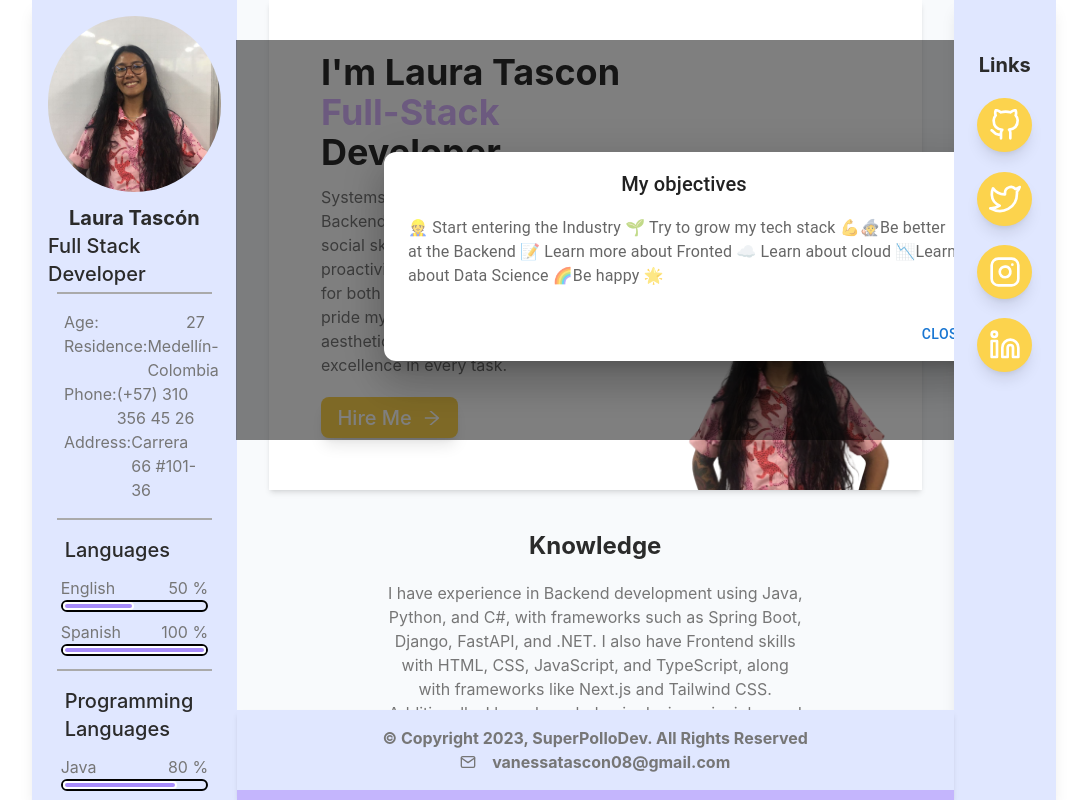
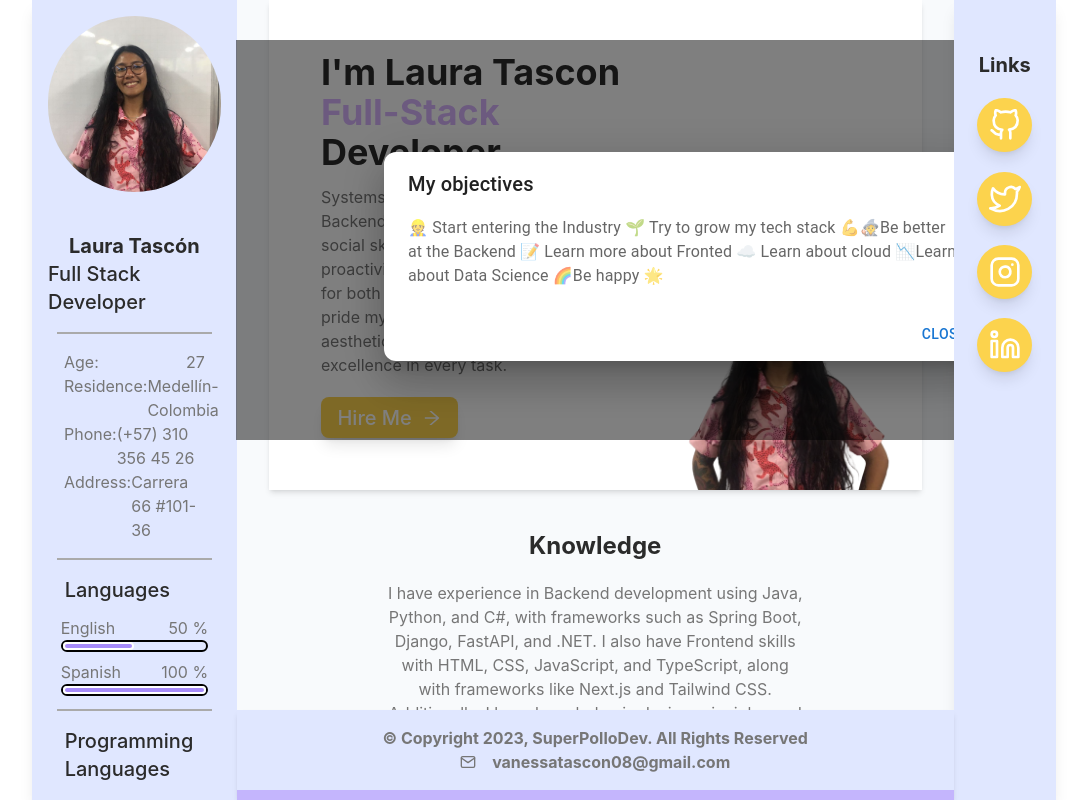
Before and after one commit to superpollo2/hoja_de_vida, a Next.js app: page / in a window 1280 px wide. Both pictures are taken after a click on the button "Hire Me". Shown: the whole page, without its empty margins (96-1183 px from the left). Built offline with nearby package versions, Linux system fonts and the light colour scheme.

Commit message:
Add extra skills

```diff
--- a/components/BriefcaseCard.tsx
+++ b/components/BriefcaseCard.tsx
@@ -20,6 +20,7 @@ function BriefcaseCard ({ title, description, image, alt, link }: briefcaseProps
     const handleClose = () => {
         setOpen(false);
     };
+
     return (
         <section className="flex flex-col space-y-2  w-[25%] bg-white  shadow-lg pb-8 mb-8">
             <picture className="pb-4">
@@ -32,7 +33,7 @@ function BriefcaseCard ({ title, description, image, alt, link }: briefcaseProps
             <div className="flex items-center px-[1rem] space-x-3">
                 <div className="text-amber-300 font-bold text-lg  "><a href="#" onClick={handleClickOpen}>Learn More </a></div>
                 <div><FcNext/></div>
-                <CustomDialog open={open} handleClose={handleClose} title={title} description={description}  />
+                <CustomDialog open={open} handleClose={handleClose} title={title} description={description} />
             </div>
         </section >
     );
--- a/components/Button.tsx
+++ b/components/Button.tsx
@@ -27,12 +27,10 @@ function MyButton() {
         <div>
             <button
                 className='shadow-lg button flex items-center rounded-lg text-primary py-[2%] px-[5%] mt-[6%] bg-blue-500'
-                onClick={handleClickOpen}
-
-            >
+                onClick={handleClickOpen}>
                 Hire me <AiOutlineArrowRight style={{ marginLeft: '10px' }} />
             </button>
-            <CustomDialog title='My objectives' description={dialogText} open={open} handleClose={handleClose} />
+            <CustomDialog title='My objectives' description={dialogText} open={open} handleClose={handleClose}  />
         </div>
 
 
--- a/components/CustomDialog.tsx
+++ b/components/CustomDialog.tsx
@@ -1,4 +1,8 @@
+
+import React, { useState } from 'react';
 import { Button, Dialog, DialogTitle } from '@mui/material';
+import { AiOutlineArrowRight } from 'react-icons/ai';
+import { keyframes, styled } from '@mui/material/styles';
 import DialogContent from '@mui/material/DialogContent';
 import DialogContentText from '@mui/material/DialogContentText';
 import DialogActions from '@mui/material/DialogActions';
@@ -14,8 +18,8 @@ interface custromDialogProps {
 function CustomDialog({title, description,open, handleClose }: custromDialogProps) {
 
     return (
-        <Dialog open={open} onClose={handleClose} className='custom-dialog' >
-            <DialogTitle className='text-center'>{title}</DialogTitle>
+        <Dialog open={open} onClose={handleClose} className='custom-dialog  ' >
+            <DialogTitle>{title}</DialogTitle>
             <DialogContent>
                 <DialogContentText id="alert-dialog-slide-description">
                     {description}
--- a/components/PersonalInformation.tsx
+++ b/components/PersonalInformation.tsx
@@ -9,10 +9,10 @@ function PersonalInformation() {
     return (
         <div>
             <section className="flex flex-col items-center ">
-                <picture className="pb-2">
+                <picture className="pb-6">
                     <Image src="/images/perfil.jpg" alt="Fotografía de la desarrolladora full stack Laura Tascón" width={200} height={334} className="rounded-full" />
                 </picture>
-                <div className="flex flex-col items-center py-1">
+                <div className="flex flex-col items-center py-4">
                     <h3 className="text-primary-bold"> Laura Tascón</h3>
                     <span className="text-primary">Full stack developer</span>
                 </div>
--- a/components/Skills.tsx
+++ b/components/Skills.tsx
@@ -16,7 +16,7 @@ function Skills() {
             <SeparatorLine widthLine={"90"} />
             <BarList barList={percentageProgramming} title="Programming languages" />
             <SeparatorLine widthLine={"90"} />
-            <section className="p-2">
+            <section className="p-4">
                 {
                     extraSkills.map((skill) => (
                         <>
--- a/services/getEducations.ts
+++ b/services/getEducations.ts
@@ -12,7 +12,7 @@ export const getEducations = () => (
         },
         {
             id: 2,
-            title: "Systems enginee",
+            title: "Systems engineer",
             institute :"University of Antioquia" ,
             date: "jun 2017 - 2023" ,
             information: "Systems engineering technology applies scientific principles to design, develop, and manage intricate systems. This interdisciplinary field integrates components, optimizing system performance across hardware, software, and human factors. Engineers employ specialized tools to enhance reliability and solve complex problems. Their focus is on creating efficient, innovative solutions for real-world challenges." ,
--- a/services/getExtraSkills.ts
+++ b/services/getExtraSkills.ts
@@ -2,7 +2,7 @@ export const getExtraSkills = () => (
     [
         {
             id: 1,
-            text: "Django, Fast API"
+            text: "Server management "
         },
         {
             id: 2,
@@ -10,7 +10,11 @@ export const getExtraSkills = () => (
         },
         {
             id: 3,
-            text: "Scrum, Figma, DevOps"
+            text: "UI/UX, Figma "
+        },
+        {
+            id: 4,
+            text: "Illustrator, Photoshop"
         },
 
 
--- a/styles/globals.css
+++ b/styles/globals.css
@@ -53,10 +53,28 @@
 
 }
 
+
+@keyframes square-out-center {
+  from {
+    clip-path: inset(5% 18% 45% 26%);
+  }
+  to {
+    clip-path: inset(100% 100% 100% 100%);
+  }
+}
+
+.custom-button{
+  animation: 2.5s cubic-bezier(.25, 1, .30, 1) square-out-center both;
+}
+
+
+
 .custom-dialog .MuiDialog-paper {
   @apply  h-fit top-[15%] left-[35%] absolute rounded-xl;
 
 }
+
+
 
 .tool-tip {
 
```
